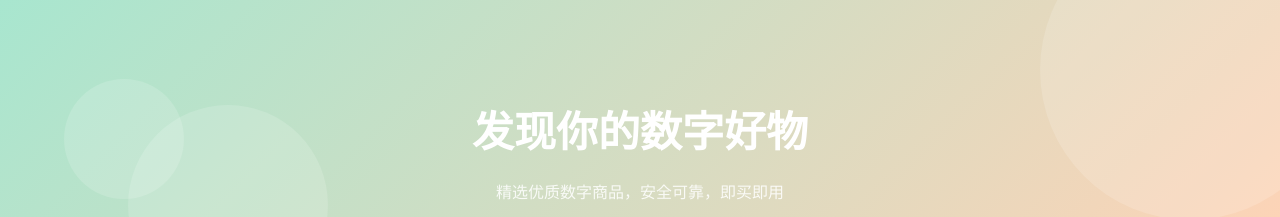
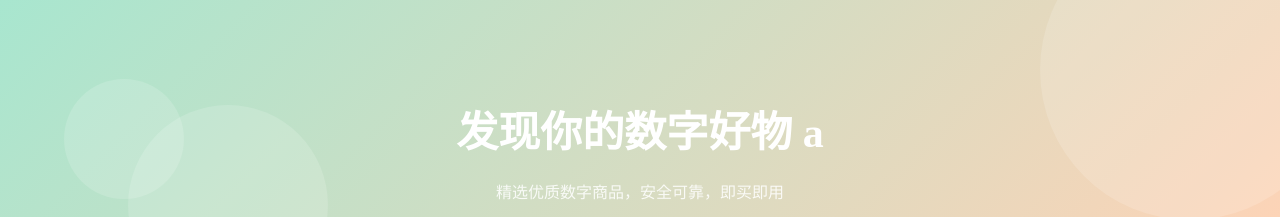
Before and after one commit to marrido75/MiKa, a Vue app in the folder frontend/: page /#/ in a window 1280 px wide. Shown: the top 217 px of the page. Built offline with nearby package versions, Linux system fonts and the light colour scheme; no server answers.

Commit message:
构建完成

```diff
--- a/frontend/src/views/HomeView.vue
+++ b/frontend/src/views/HomeView.vue
@@ -38,7 +38,7 @@ onMounted(fetchProducts)
       <div class="hero-circle hero-circle-2" />
       <div class="hero-circle hero-circle-3" />
       <div class="hero-content">
-        <h1 class="hero-title">发现你的数字好物</h1>
+        <h1 class="hero-title">发现你的数字好物 a </h1>
         <p class="hero-subtitle">精选优质数字商品，安全可靠，即买即用</p>
       </div>
     </section>
```
Also changed, not shown: 1 other file (tests, documents, lock files or other folders).
